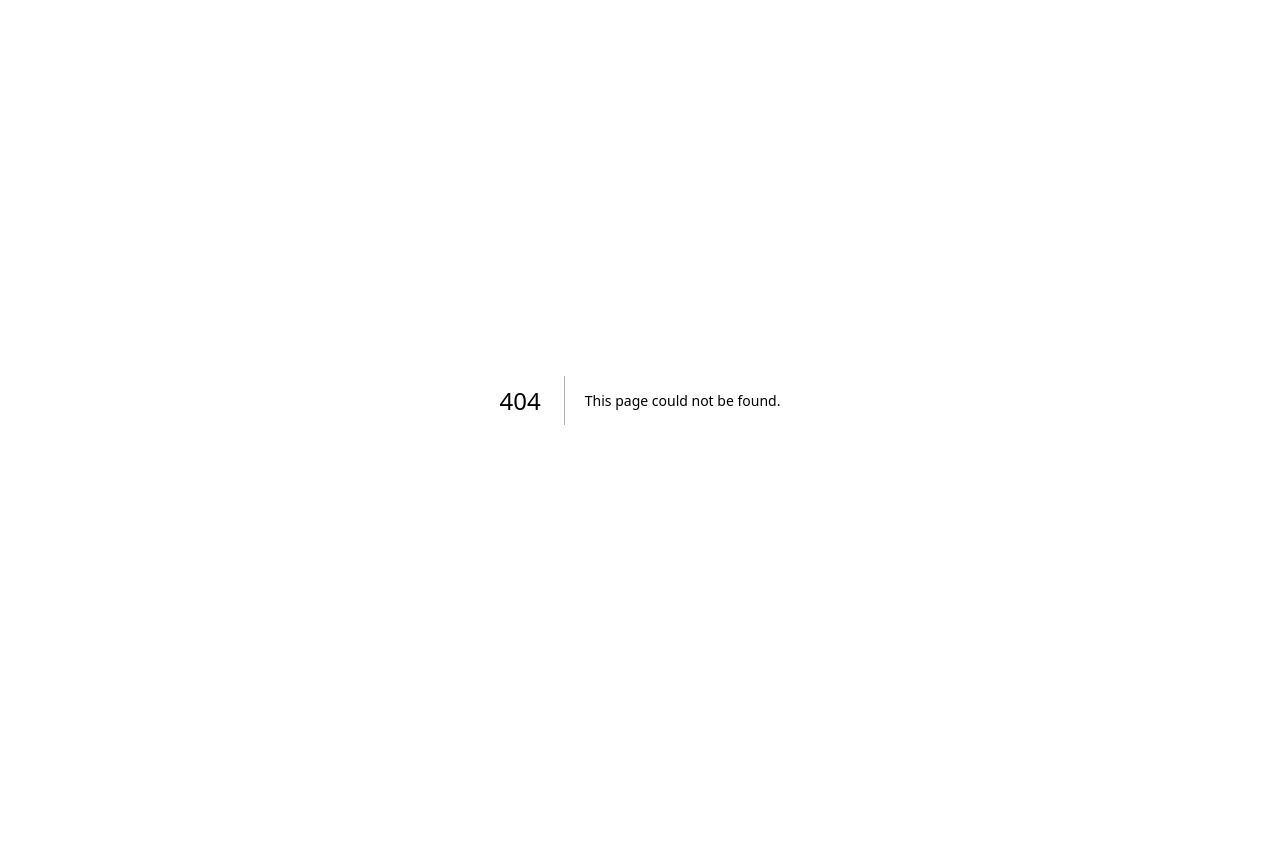
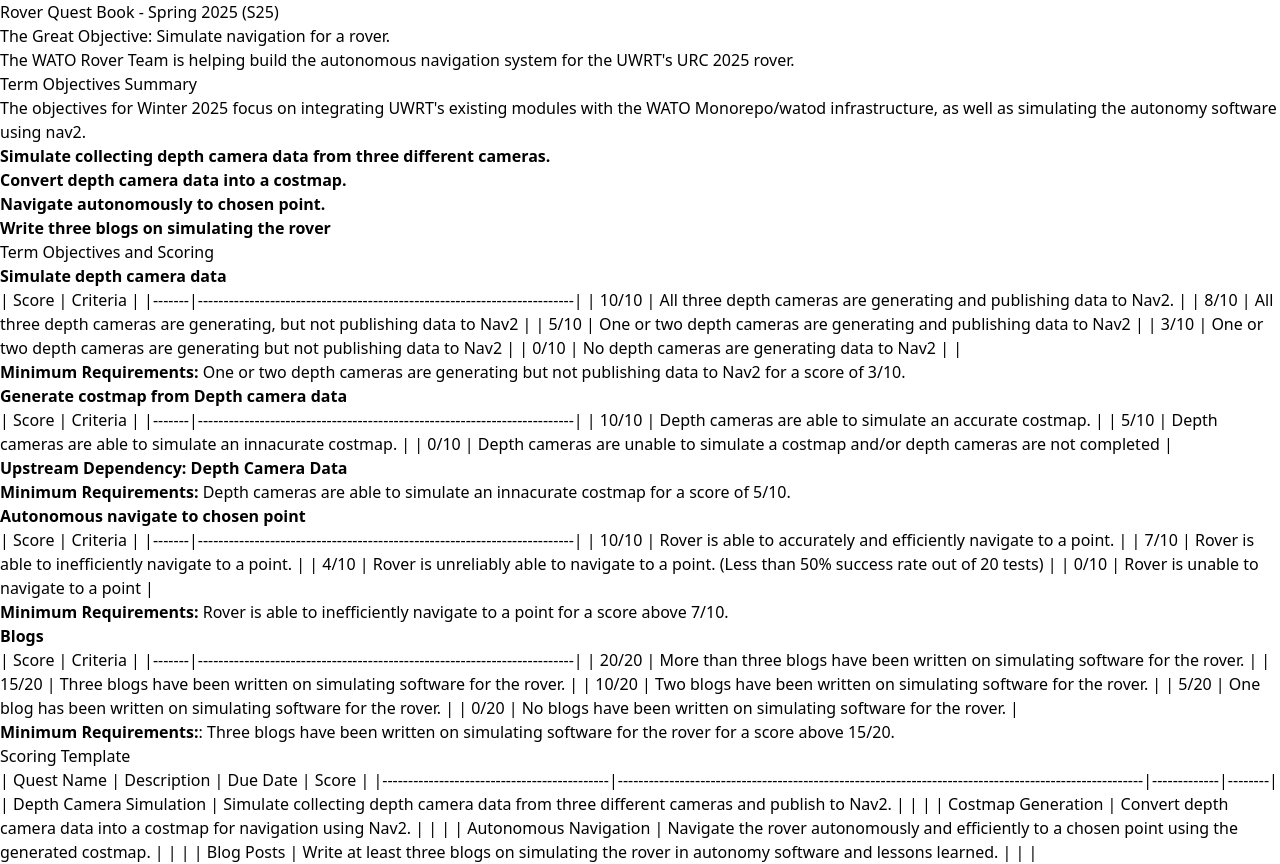
Before and after one commit to WATonomous/wato_wiki, a Next.js app: page /quest_books/s25_rover_quests in a window 1280 px wide. Before the commit this address had no page. Before the commit the page ends 800 px from the top, so only its background shows below. Built offline with nearby package versions, Linux system fonts and the light colour scheme.

Commit message:
Add rover questbook for Spring 2025

```diff
--- a/pages/quest_books/_meta.json
+++ b/pages/quest_books/_meta.json
@@ -1,3 +1,4 @@
 {
-  "archive": "Archive"
+  "archive": "Archive",
+  "s25_rover_quests": "S25 Rover Quests"
 }
--- /dev/null
+++ b/pages/quest_books/s25_rover_quests.mdx
@@ -0,0 +1,72 @@
+# Rover Quest Book - Spring 2025 (S25)
+
+## The Great Objective: Simulate navigation for a rover.
+
+The WATO Rover Team is helping build the autonomous navigation system for the UWRT's [URC 2025](https://urc.marssociety.org/home/requirements-guidelines) rover.
+
+## Term Objectives Summary
+
+The objectives for Winter 2025 focus on integrating UWRT's existing modules with the WATO Monorepo/watod infrastructure, as well as simulating the autonomy software using nav2.
+
+1. **Simulate collecting depth camera data from three different cameras.**
+2. **Convert depth camera data into a costmap.**
+3. **Navigate autonomously to chosen point.**
+4. **Write three blogs on simulating the rover**
+
+### Term Objectives and Scoring
+
+1. **Simulate depth camera data**
+
+| Score | Criteria                                                                 |
+|-------|-------------------------------------------------------------------------|
+| 10/10 | All three depth cameras are generating and publishing data to Nav2. |
+| 8/10  | All three depth cameras are generating, but not publishing data to Nav2  |
+| 5/10  | One or two depth cameras are generating and publishing data to Nav2 |
+| 3/10  | One or two depth cameras are generating but not publishing data to Nav2 |
+| 0/10  | No depth cameras are generating data to Nav2 |                                                      |
+
+**Minimum Requirements:**  One or two depth cameras are generating but not publishing data to Nav2 for a score of 3/10.
+
+2. **Generate costmap from Depth camera data**
+
+| Score | Criteria                                                                 |
+|-------|-------------------------------------------------------------------------|
+| 10/10 | Depth cameras are able to simulate an accurate costmap. |
+| 5/10  | Depth cameras are able to simulate an innacurate costmap. |
+| 0/10  | Depth cameras are unable to simulate a costmap and/or depth cameras are not completed |
+
+**Upstream Dependency: Depth Camera Data**
+
+**Minimum Requirements:** Depth cameras are able to simulate an innacurate costmap for a score of 5/10.
+
+3. **Autonomous navigate to chosen point**
+
+| Score | Criteria                                                                 |
+|-------|-------------------------------------------------------------------------|
+| 10/10 | Rover is able to accurately and efficiently navigate to a point. |
+| 7/10  | Rover is able to inefficiently navigate to a point. |
+| 4/10  | Rover is unreliably able to navigate to a point. (Less than 50% success rate out of 20 tests) |
+| 0/10  | Rover is unable to navigate to a point |
+
+**Minimum Requirements:** Rover is able to inefficiently navigate to a point for a score above 7/10.
+
+4. **Blogs**
+
+| Score | Criteria                                                                 |
+|-------|-------------------------------------------------------------------------|
+| 20/20 | More than three blogs have been written on simulating software for the rover. |
+| 15/20 | Three blogs have been written on simulating software for the rover. |
+| 10/20 | Two blogs have been written on simulating software for the rover. |
+| 5/20  | One blog has been written on simulating software for the rover. |
+| 0/20  | No blogs have been written on simulating software for the rover. |
+
+**Minimum Requirements:**: Three blogs have been written on simulating software for the rover for a score above 15/20.
+
+## Scoring Template
+
+| Quest Name | Description | Due Date | Score |
+|--------------------------------------------|------------------------------------------------------------------------------------------------------|-------------|--------|
+| Depth Camera Simulation | Simulate collecting depth camera data from three different cameras and publish to Nav2. |  |  |
+| Costmap Generation | Convert depth camera data into a costmap for navigation using Nav2. |  |  |
+| Autonomous Navigation | Navigate the rover autonomously and efficiently to a chosen point using the generated costmap. | | |
+| Blog Posts | Write at least three blogs on simulating the rover in autonomy software and lessons learned. | | |
```
